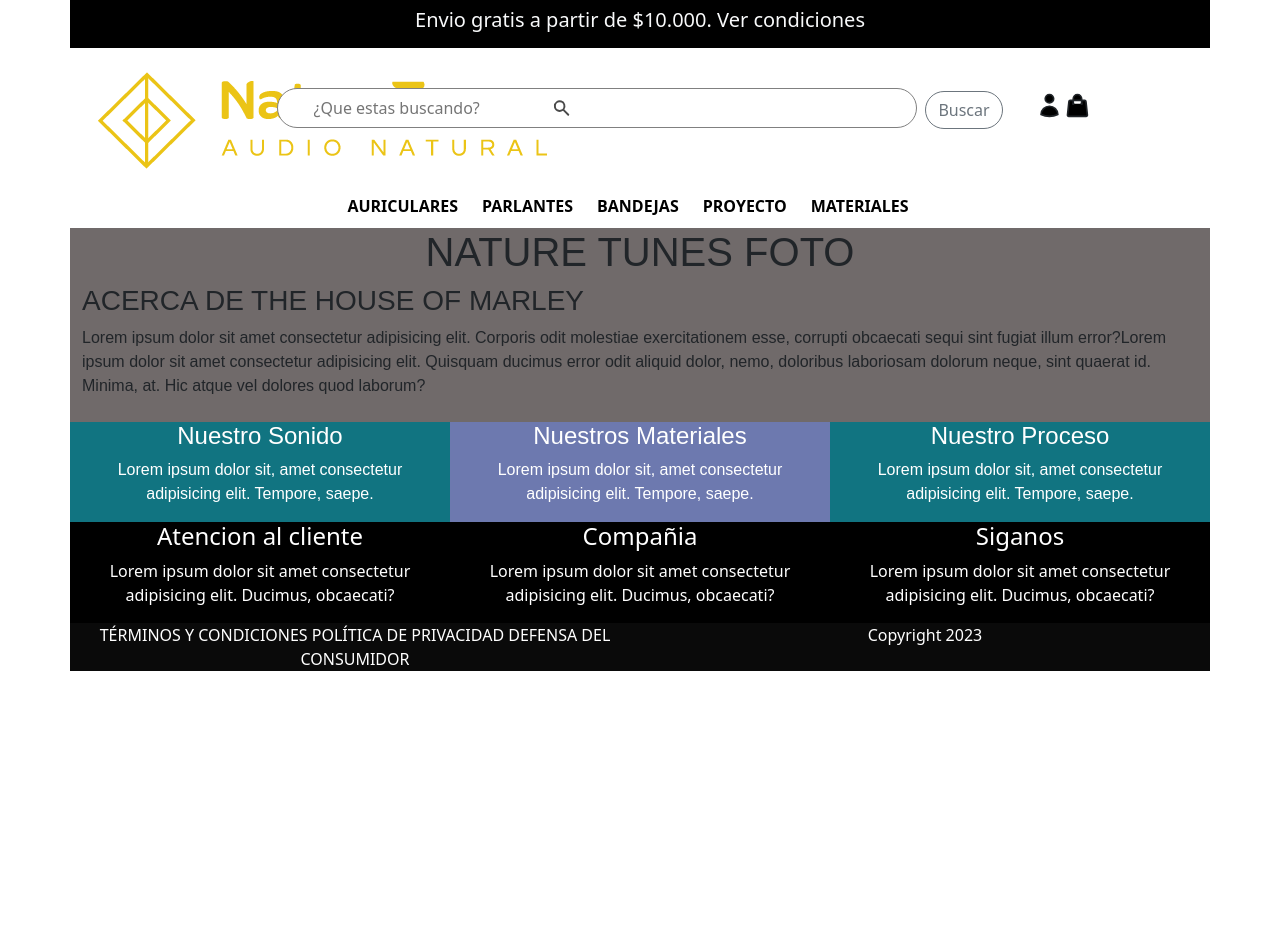
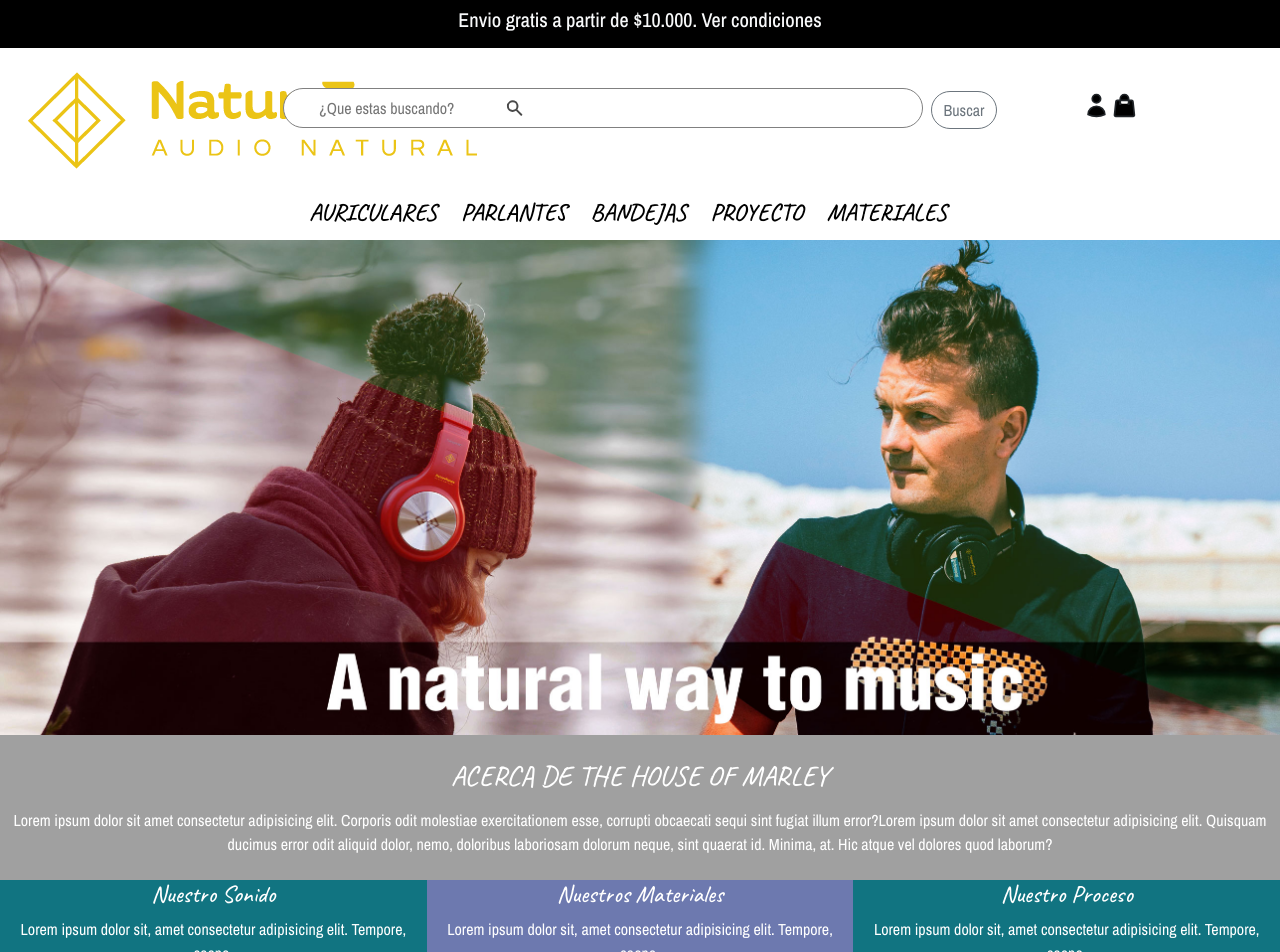
Before and after one commit to MaxiPrandi/NatureTunes, a React (Vite) app in the folder Front/: page / in a window 1280 px wide. Shown: the top 952 px of the page. Before the commit the page ends 800 px from the top, so only its background shows below. Built offline with nearby package versions, Linux system fonts and the light colour scheme.

Commit message:
sube con imagen home

```diff
--- a/Front/public/styles/App.css
+++ b/Front/public/styles/App.css
@@ -1,3 +1,8 @@
+@import url('https://fonts.googleapis.com/css2?family=Caveat:wght@400;500;600;700&family=Roboto:wght@100&display=swap');
+@import url('https://fonts.googleapis.com/css2?family=Archivo+Narrow:ital,wght@0,400;0,500;0,600;0,700;1,400;1,500;1,600;1,700&family=Roboto:wght@100&display=swap');
+
+*{font-family: 'Archivo Narrow', Arial, sans-serif;}
+
 #root {
   margin: 0;
   padding: 0;
@@ -6,8 +11,14 @@
 }
 
 .contenedor {
-  background-color: rgb(112, 106, 106);
-  font-family: Arial, Helvetica, sans-serif;
+  background-color: rgb(160, 160, 160);
+  font-family: 'Archivo Narrow', Arial, Helvetica, sans-serif;
+  color: white;
+}
+h3, h4 {
+  font-family: 'Caveat';
+  font-weight: 600;
+
 }
 
 .box1 {
@@ -68,9 +79,12 @@
 }
 
 .linkk {
+  font-family: 'Caveat';
+  font-weight: 600;
   text-decoration: none;
   color: black;
-  font-weight: bold;
+  font-size: 1.5rem;
+  font-weight: 600;
 }
 
 .barra {
--- a/Front/src/home.jsx
+++ b/Front/src/home.jsx
@@ -1,19 +1,20 @@
 import React from "react";
 import '/public/styles/App.css'
-import { Container, Row, Col } from "react-bootstrap"
+import { Container, Row, Col, Image } from "react-bootstrap"
 import { Link } from "react-router-dom";
+import Imagen1 from './assets/Images/imagen1.jpg'
 
 
 
 const Home = () => {
     return (
-        <Container  className="contenedor">
+        <>
+        <div className="imgCentral"><Image src={Imagen1} alt="imagen bienvenida" fluid/></div>
+
+        <Container fluid className="contenedor">
             <Row>
-                <h1>NATURE TUNES FOTO</h1>
-            </Row>
-            <Row>
-                <h3 className="text-start">ACERCA DE THE HOUSE OF MARLEY</h3>
-                <p className="text-start">Lorem ipsum dolor sit amet consectetur adipisicing elit. Corporis odit molestiae exercitationem esse, corrupti obcaecati sequi sint fugiat illum error?Lorem ipsum dolor sit amet consectetur adipisicing elit. Quisquam ducimus error odit aliquid dolor, nemo, doloribus laboriosam dolorum neque, sint quaerat id. Minima, at. Hic atque vel dolores quod laborum?</p>
+                <h3 className="pt-4">ACERCA DE THE HOUSE OF MARLEY</h3>
+                <p className="pt-2">Lorem ipsum dolor sit amet consectetur adipisicing elit. Corporis odit molestiae exercitationem esse, corrupti obcaecati sequi sint fugiat illum error?Lorem ipsum dolor sit amet consectetur adipisicing elit. Quisquam ducimus error odit aliquid dolor, nemo, doloribus laboriosam dolorum neque, sint quaerat id. Minima, at. Hic atque vel dolores quod laborum?</p>
             </Row>
 
 
@@ -29,7 +30,7 @@ const Home = () => {
                 </Col>
             </Row>
 
-        </Container>
+        </Container></>
 
 
     );
--- a/Front/src/partials/Footer.jsx
+++ b/Front/src/partials/Footer.jsx
@@ -8,7 +8,7 @@ import { Link } from "react-router-dom";
 
 const Footer = () => {
     return(
-        <Container>
+        <Container fluid>
             <Row className="footer1">
                 <Col><h4>Atencion al cliente</h4>
                 <p>Lorem ipsum dolor sit amet consectetur adipisicing elit. Ducimus, obcaecati?</p>
--- a/Front/src/partials/Navbar.jsx
+++ b/Front/src/partials/Navbar.jsx
@@ -7,7 +7,7 @@ function NavBar() {
     return (
 
 
-        <Container>
+        <Container fluid>
             <Row className="barra text-light p-2">
                 <h5>Envio gratis a partir de $10.000.
                     <Link to='/' className="text-decoration-none text-light ">  Ver condiciones</Link>
```
Also changed, not shown: Front/src/assets/Images/imagen1.jpg (added).
